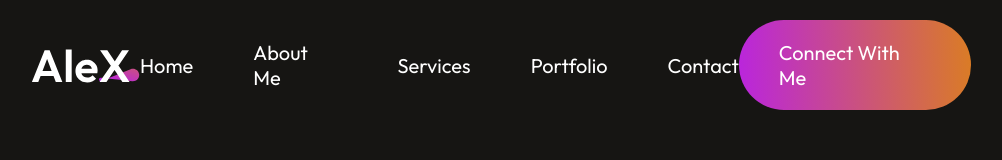
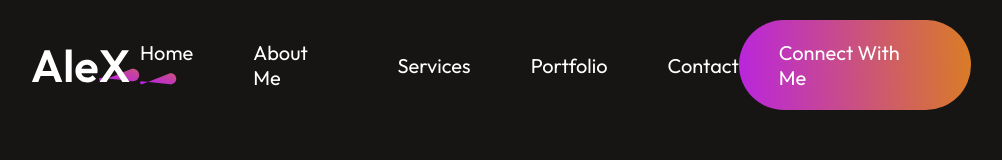
Before and after one commit to joanadecastro/portfolio-react, a React (Vite) app: page / in a window 1280 px wide. Shown: the top 160 px of the page, without its empty margins (139-1141 px from the left). Built offline with nearby package versions, Linux system fonts and the light colour scheme.

Commit message:
menu click

```diff
--- a/src/components/Navbar/Navbar.jsx
+++ b/src/components/Navbar/Navbar.jsx
@@ -1,17 +1,22 @@
 import React from 'react'
+import { useState } from 'react'
 import './Navbar.css'
 import logo from '../../assets/logo.svg'
+import underline from '../../assets/nav_underline.svg'
 
 const Navbar = () => {
+
+  const[menu,setMenu] = useState("home");
+
   return (
     <div className='navbar'>
       <img src={logo} alt="" />
       <ul className="nav-menu">
-        <li>Home</li>
-        <li>About Me</li>
-        <li>Services</li>
-        <li>Portfolio</li>
-        <li>Contact</li>
+        <li><p onClick={() => setMenu("home")}>Home</p>{menu==="home"?<img src={underline} alt=''/>:<></>}</li>
+        <li><p onClick={() => setMenu("about")}>About Me</p>{menu==="about"?<img src={underline} alt=''/>:<></>}</li>
+        <li><p onClick={() => setMenu("services")}>Services</p>{menu==="services"?<img src={underline} alt=''/>:<></>}</li>
+        <li><p onClick={() => setMenu("work")}>Portfolio</p>{menu==="work"?<img src={underline} alt=''/>:<></>}</li>
+        <li><p onClick={() => setMenu("contact")}>Contact</p>{menu==="contact"?<img src={underline} alt=''/>:<></>}</li>
       </ul>
       <div className="nav-connect">Connect With Me</div>
     </div>
```
